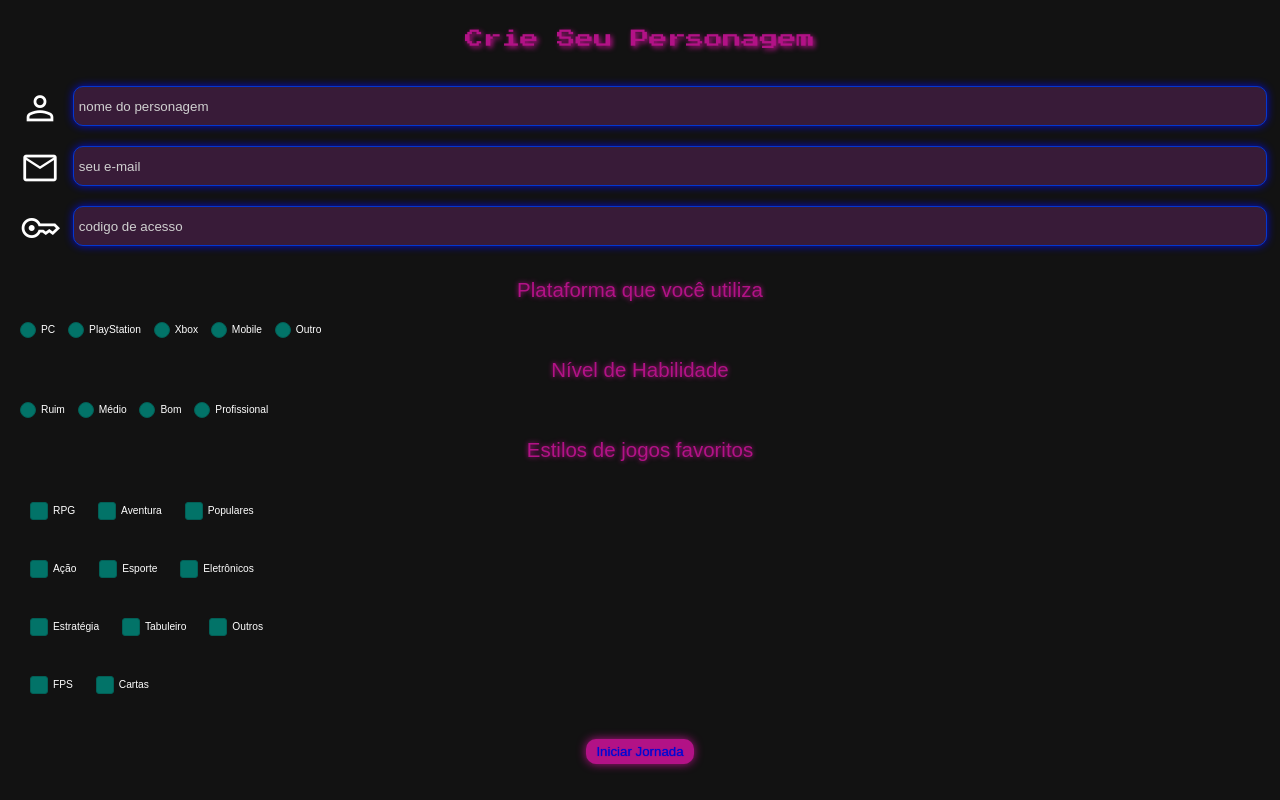
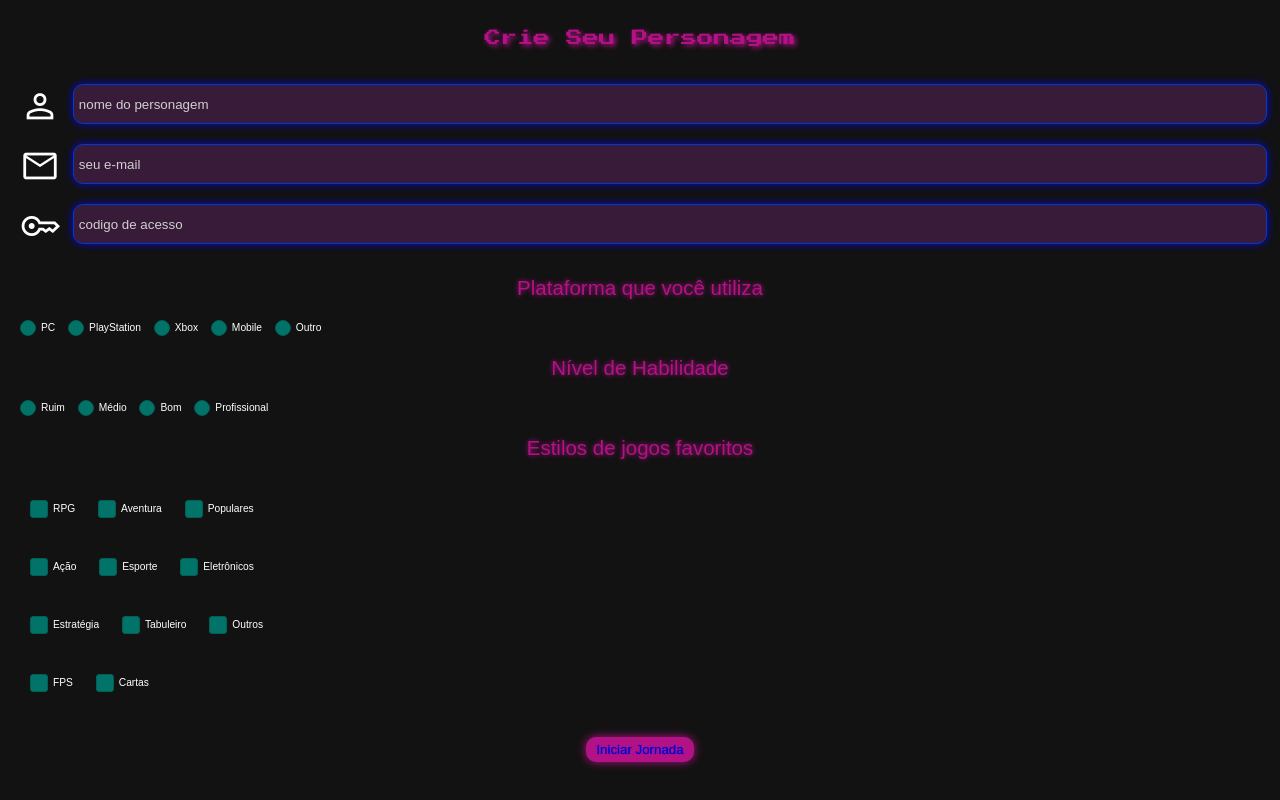
Before and after one commit to viniciussantos03/projeto-crie-gamer, a plain HTML site: page index.html in a window 1280 px wide. Drawn offline with nearby package versions, Linux system fonts and the light colour scheme.

Commit message:
eu acredito!

```diff
--- a/estilos/style.css
+++ b/estilos/style.css
@@ -40,7 +40,7 @@ section#criacao {
 section#criacao > h1 {
     font-family: var(--font02);
     font-weight: normal;
-    font-size: 1.8em;
+    font-size: 1.6em;
     text-align: center;
     color: var(--cor06);
     text-shadow: 2px 2px 5px var(--cor06);
```
